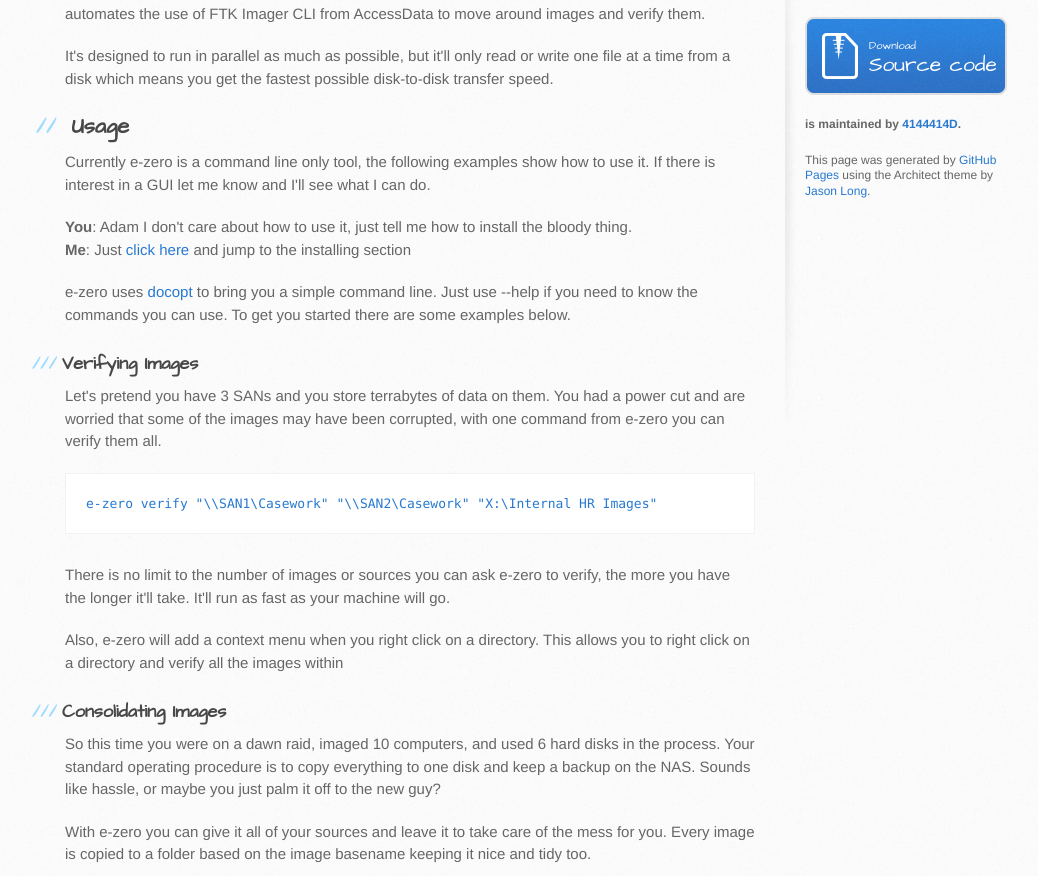
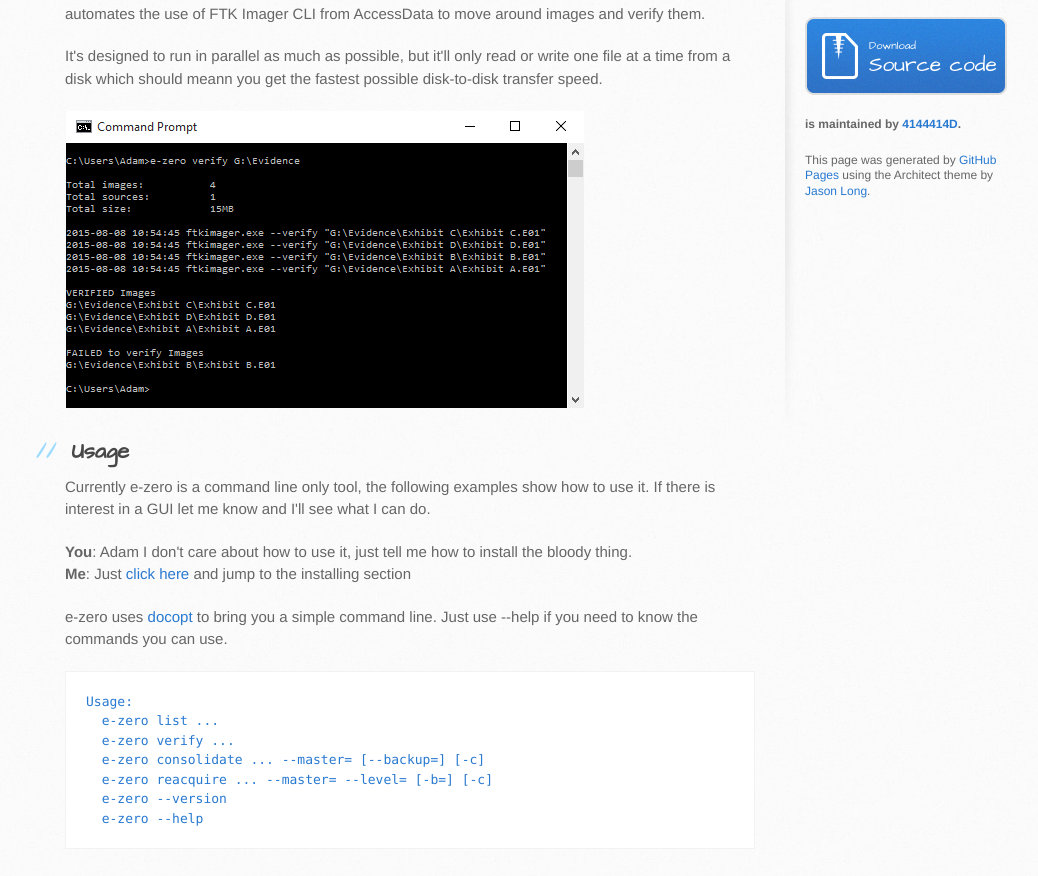
Before and after one commit to 4144414D/e-zero, a plain HTML site: page index.html in a window 1280 px wide. Shown: the part 315-1191 px from the top of the page, without its empty margins (105-1143 px from the left). Drawn offline with Linux system fonts and the light colour scheme.

Commit message:
More information and screenshots

```diff
--- a/index.html
+++ b/index.html
@@ -33,7 +33,9 @@
 
 <p>e-zero is a tool designed to save you time when dealing with large numbers of forensic images. It automates the use of FTK Imager CLI from AccessData to move around images and verify them.</p>
 
-<p>It's designed to run in parallel as much as possible, but it'll only read or write one file at a time from a disk which means you get the fastest possible disk-to-disk transfer speed.</p>
+<p>It's designed to run in parallel as much as possible, but it'll only read or write one file at a time from a disk which should meann you get the fastest possible disk-to-disk transfer speed.</p>
+
+<p><img src="images/example.png" alt="e-zero CLI example"></p>
 
 <h2>
 <a id="usage" class="anchor" href="#usage" aria-hidden="true"><span class="octicon octicon-link"></span></a>Usage</h2>
@@ -42,7 +44,17 @@
 <p><b>You</b>: Adam I don't care about how to use it, just tell me how to install the bloody thing.<br />
 <b>Me</b>: Just <a href="#installing">click here</a> and jump to the installing section</p>
 
-<p>e-zero uses <a href="LINK TO DOCOPT">docopt</a> to bring you a simple command line. Just use --help if you need to know the commands you can use. To get you started there are some examples below.</p>
+<p>e-zero uses <a href="LINK TO DOCOPT">docopt</a> to bring you a simple command line. Just use --help if you need to know the commands you can use.
+
+<pre><code>Usage:
+  e-zero list <source>...
+  e-zero verify <source>...
+  e-zero consolidate <source>... --master=<path> [--backup=<path>] [-c]
+  e-zero reacquire <source>... --master=<path> --level=<n> [-b=<path>] [-c]
+  e-zero --version
+  e-zero --help
+</pre></code>
+
 
 <!------------------------------------------------------------------------------>
 <h3><a id="usage-verify" class="anchor" href="#usage-verify" aria-hidden="true"><span class="octicon octicon-link"></span></a>Verifying Images</h3>
@@ -52,7 +64,9 @@
 
 <p>There is no limit to the number of images or sources you can ask e-zero to verify, the more you have the longer it'll take. It'll run as fast as your machine will go.<p>
 
-<p>Also, e-zero will add a context menu when you right click on a directory. This allows you to right click on a directory and verify all the images within</p>
+<p>Also, e-zero will add a context menu when you right click on a directory. This allows you to right click on a directory and verify all the images within:</p>
+
+<p><img src="images/right-click.png" alt="e-zero context menu"></p>
 
 <!------------------------------------------------------------------------------>
 <h3><a id="usage-consolidate" class="anchor" href="#usage-consolidate" aria-hidden="true"><span class="octicon octicon-link"></span></a>Consolidating Images</h3>
@@ -86,7 +100,7 @@
 
 <h2>
 <a id="bugs" class="anchor" href="#bugs" aria-hidden="true"><span class="octicon octicon-link"></span></a>Bugs</h2>
-<p>If you find a bug in e-zero, let me know! That way I can fix it. If you have a GitHub account you can raise an issue, but if you don't you can just send me an email and I'll see what I can do - adam [at] nucode.co.uk</p>
+<p>If you find a bug in e-zero, let me know! That way I can fix it. If you have a GitHub account you can raise an <a href="https://github.com/4144414D/e-zero/issues">issue</a>, but if you don't you can just send me an email and I'll see what I can do - adam [at] nucode.co.uk</p>
 
 <h2>
 <a id="license" class="anchor" href="#License" aria-hidden="true"><span class="octicon octicon-link"></span></a>License</h2>
```
Also changed, not shown: images/example.png (added), images/right-click.png (added).
